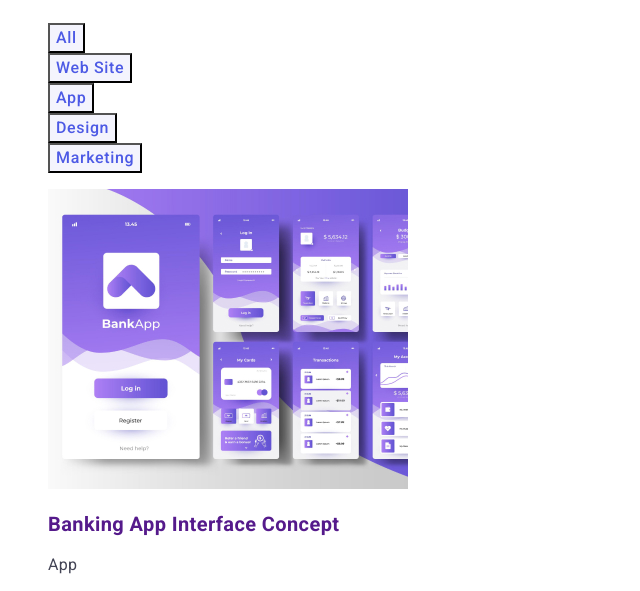
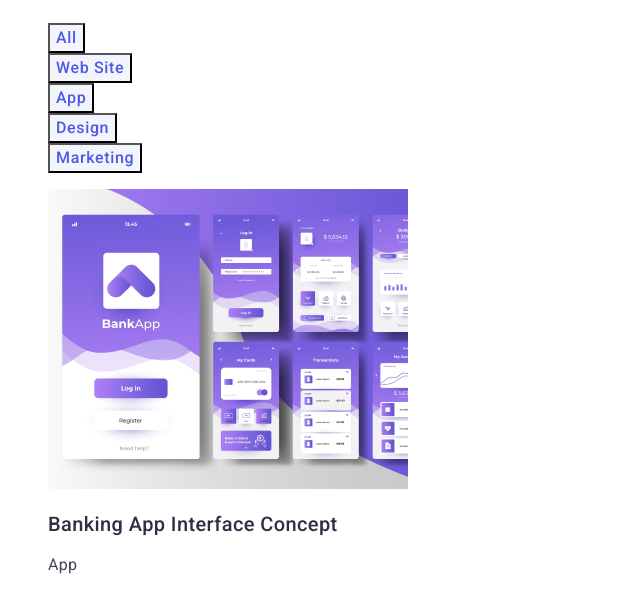
Before and after one commit to Denis99733/goit-markup-hw-02, a plain HTML site: page portfolio.html in a window 1280 px wide. Shown: the part 314-905 px from the top of the page, without its empty margins (0-640 px from the left). Drawn offline with Linux system fonts and the light colour scheme.

Commit message:
lastchance

```diff
--- a/css/style.css
+++ b/css/style.css
@@ -146,6 +146,8 @@ a {
   font-size: 20px;
   line-height: 1.2;
   letter-spacing: 0.02em;
+  font-weight: 500;
+  color: #2e2f42;
 }
 
 /* What are we doing */
```
